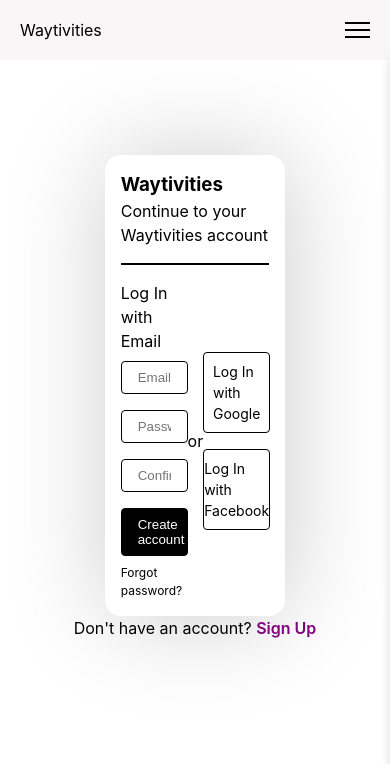
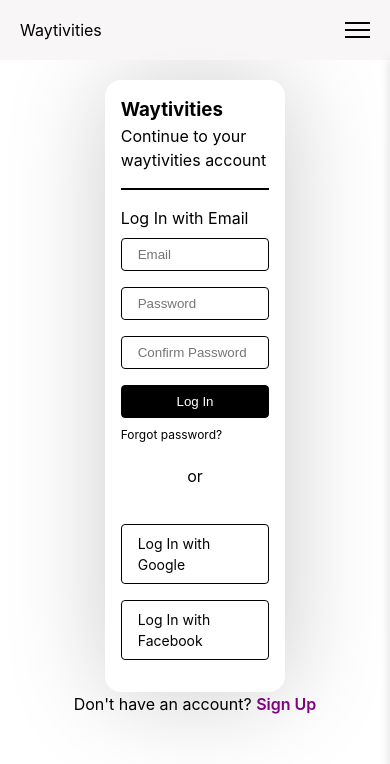
Before and after one commit to Confinesofgrace/waytivities3, a React (Vite) app: page /login in a window 390 px wide. Shown: the top 764 px of the page. Built offline with nearby package versions, Linux system fonts and the light colour scheme.

Commit message:
Responsiveness- Login

```diff
--- a/src/Pages/LogIn/LogIn.css
+++ b/src/Pages/LogIn/LogIn.css
@@ -0,0 +1,104 @@
+#login-modal
+{
+    width: 100%;
+    height: 80vh;
+    display: flex;
+    flex-direction: column;
+    justify-content: center;
+    align-items: center;
+
+    padding: 16px;
+
+}
+
+#login-content
+{
+    width: 70%;
+    /* x, y, blur, color */
+    box-shadow: 2px 2px 100px rgba(0, 0, 0, 0.205);
+
+    padding: 16px;
+
+    border-radius: 16px;
+
+}
+
+#login-options
+{
+    display: flex;
+    align-items:center;
+    justify-content: space-between;
+    gap: 20px;
+
+}
+
+#login-email
+{
+    width: 45%;
+    margin-right: auto;
+
+    display: flex;
+    flex-direction:column;
+}
+
+#login-alternative
+{
+    width:45%;
+    margin-left: auto;
+
+}
+
+/* Buttons for alternatives */
+#login-with
+{
+    padding: 8px 16px;
+    margin: 16px 0px;
+    border-style: none;
+    border: 1px solid;
+    border-radius: 4px;
+    background-color: rgba(255, 255, 255, 0);
+    cursor: pointer;
+
+    display: flex;
+    justify-content: center;
+
+    font-size: 14px;
+}
+
+#login-input
+{
+    padding: 8px 16px;
+    margin: 8px 0px;
+    border-style: none;
+
+    border: 1px solid;
+    border-radius: 4px;
+    background-color: rgba(255, 255, 255, 0);
+
+}
+
+
+
+
+@media screen and (max-width: 900px)
+{
+    #login-options
+    {
+        display: flex;
+        flex-direction: column;
+    }
+
+    #login-email
+    {
+        margin-right:0px;
+        width: 100%;
+
+    }
+
+    #login-alternative
+    {
+        width:100%;
+        margin-left: 0;
+
+    }
+}
--- a/src/Pages/LogIn/LogIn.jsx
+++ b/src/Pages/LogIn/LogIn.jsx
@@ -1,29 +1,26 @@
 import { Link } from 'react-router-dom';
-//import './LogIn.css'
+import './LogIn.css'
 
 function LogIn () {
     return (
         <div id='page-layout'>
 
-        <div id='signup-modal'>
-            <div id='signup-content'>
+            <div id='login-modal'>
+                <div id='login-content'>
                     <h3>Waytivities</h3>
-                <p>Continue to your Waytivities account</p>
+                    <p>Continue to your waytivities account</p>
 
                     <hr style={{width:'100%', border:'1px solid', borderColor:'black', margin:'16px 0px'}}/>
 
 
-                <div style={{
-                    display:'flex',
-                    alignItems:'center',
-                    }}>
+                    <div id='login-options'>
 
-                    <div style={{width:'45%',marginRight:'auto', display:'flex', flexDirection:'column'}}>
+                    <div id='login-email'>
                         Log In with Email
 
-                        <input id='signup-input' placeholder='Email'/>
-                        <input id='signup-input' placeholder='Password'/>
-                        <input id='signup-input' placeholder='Confirm Password'/>
+                        <input id='login-input' placeholder='Email'/>
+                        <input id='login-input' placeholder='Password'/>
+                        <input id='login-input' placeholder='Confirm Password'/>
                         <button
                         style={{padding:'8px 16px',
                             margin:'8px 0px',
@@ -33,22 +30,20 @@ function LogIn () {
                             backgroundColor:'black',
 
                         }}
-                        ><Link style={{color:'white'}}>Create account</Link></button>
+                        ><Link style={{color:'white'}}>Log In</Link></button>
 
                         <p style={{fontSize:'12px'}}>Forgot password?</p>
                     </div>
 
+                    <div id='or-divider'>
                         <p>or</p>
+                    </div>
 
 
-                    <div
-                    style={{
-                        width:'45%',
-                        marginLeft:'auto'
-                        }}>
+                    <div id='login-alternative'>
 
-                        <div id='signup-with'>Log In with Google</div>
-                        <div id='signup-with'>Log In with Facebook</div>
+                        <div id='login-with'>Log In with Google</div>
+                        <div id='login-with'>Log In with Facebook</div>
                     </div>
 
 
@@ -56,7 +51,10 @@ function LogIn () {
                     </div>
 
 
+
+
                 </div>
+
                 <p>Don't have an account? <span><Link to= 'signup'
                     style={{
                         fontWeight:'600',
--- a/src/Pages/SignUp/SignUp.css
+++ b/src/Pages/SignUp/SignUp.css
@@ -22,6 +22,14 @@
 
     border-radius: 16px;
 
+}
+
+#signup-options
+{
+    display: flex;
+    align-items:center;
+    justify-content: space-between;
+    gap: 20px;
 
 }
 
@@ -70,14 +78,7 @@
 
 }
 
-#signup-options
-{
-    display: flex;
-    align-items:center;
-    justify-content: space-between;
-    gap: 20px;
 
-}
 
 
 @media screen and (max-width: 900px)
--- a/src/Pages/SignUp/SignUp.jsx
+++ b/src/Pages/SignUp/SignUp.jsx
@@ -8,7 +8,7 @@ function SignUp () {
             <div id='signup-modal'>
                 <div id='signup-content'>
                     <h3>Waytivities</h3>
-                    <p>Create your Waytivities account</p>
+                    <p>Create your waytivities account</p>
 
                     <hr style={{width:'100%', border:'1px solid', borderColor:'black', margin:'16px 0px'}}/>
 
```
Lines whose indentation alone changed are shown as unchanged.
